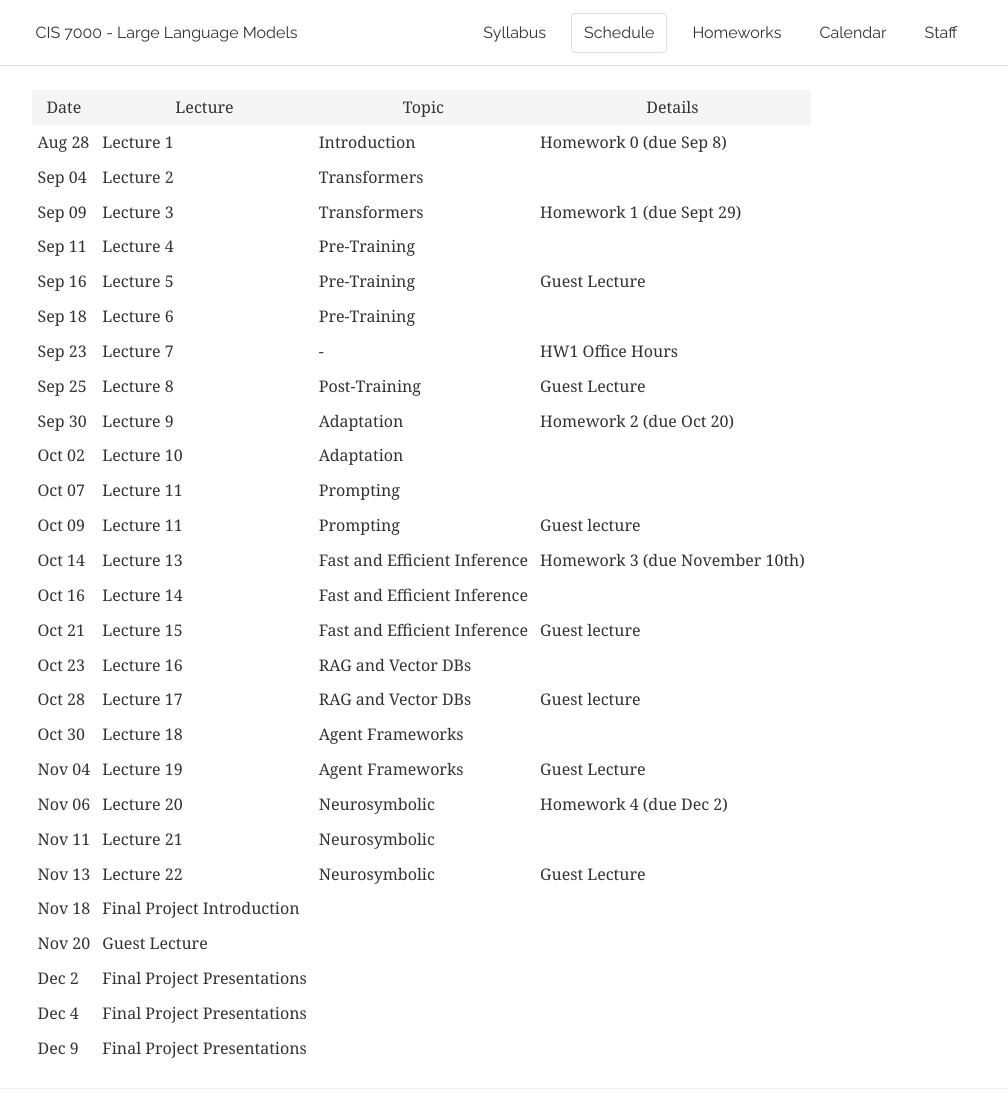
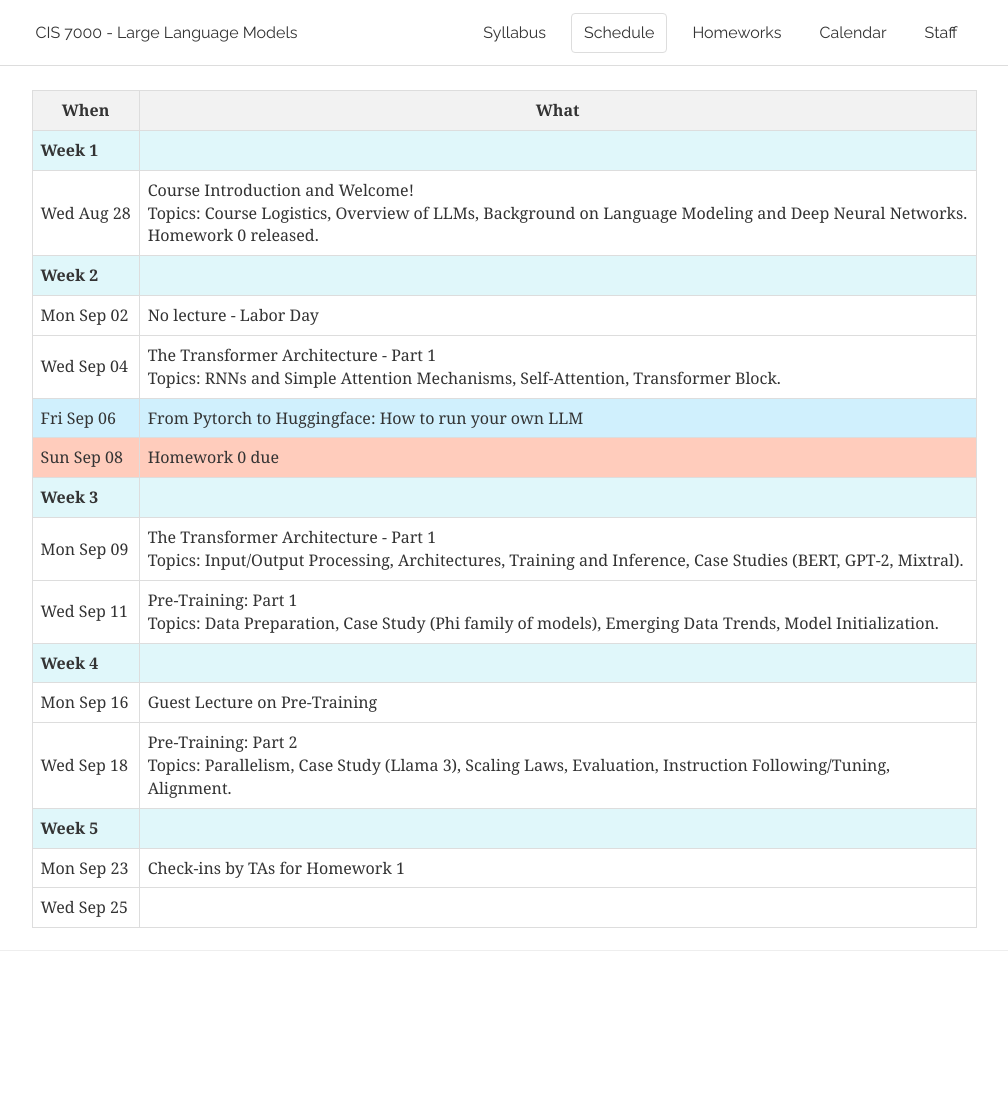
Before and after one commit to llm-class/llm-class.github.io, a Jekyll site: the page built from schedule.html, in a window 1280 px wide and 1111 px high. Shown: the whole window, without its empty margins (136-1144 px from the left). Built offline with Jekyll 4.4.1, drawn with Linux system fonts in a browser that asks for light colours; nearby versions of some CDN libraries.

Commit message:
wip schedule

```diff
--- a/_data/lectures.yml
+++ b/_data/lectures.yml
@@ -1,61 +1,47 @@
-# id
-# title
-# video
-# length
-# pdf
-# pptx
-
-- id: "1"
-  title: "Introduction to Software Analysis"
-  video: "https://www.youtube.com/watch?v=H7eYLDNcucI"
-  length: "19:36"
-
-- id: "2"
-  title: "Introduction to Software Testing"
-  video: "https://www.youtube.com/watch?v=RU-LVra69ng"
-  length: "33:17"
-
-- id: "3"
-  title: "Random Testing"
-  video: "https://www.youtube.com/watch?v=Uo0GpFWWaz8"
-  length: "35:28"
-
-- id: "4"
-  title: "Automated Test Generation"
-  video: "https://www.youtube.com/watch?v=vefaUOUC1Ec"
-  length: "45:52"
-
-- id: "5"
-  title: "Dataflow Analysis"
-  video: "https://www.youtube.com/watch?v=OROXJ9-wUQE"
-  length: "40:00"
-
-- id: "6"
-  title: "Pointer Analysis"
-  video: "https://www.youtube.com/watch?v=AjwUyo8UazM"
-  length: "50:09"
-
-- id: "7"
-  title: "Constraint-Based Analysis"
-  video: "https://www.youtube.com/watch?v=HRO3RkOHe_4"
-  length: "40:53"
-
-- id: "8"
-  title: "Type Systems"
-  video: "https://www.youtube.com/watch?v=dGbRLowf6ys"
-  length: "59:37"
-
-- id: "9"
-  title: "Statistical Debugging"
-  video: "https://www.youtube.com/watch?v=SoYe9Juy7_s"
-  length: "51:45"
-
-- id: "10"
-  title: "Delta Debugging"
-  video: "https://www.youtube.com/watch?v=SEdUppkCmtM"
-  length: "35:51"
-
-- id: "11"
-  title: "Dynamic Symbolic Execution"
-  video: "https://www.youtube.com/watch?v=QrtGOrSrVPQ"
-  length: "46:47"
+- week: "Week 1"
+  items:
+    - date: "Wed Aug 28"
+      topic: "Course Introduction and Welcome!"
+      details: "Topics: Course Logistics, Overview of LLMs, Background on Language Modeling and Deep Neural Networks. <br> Homework 0 released."
+      class: "lecture"
+- week: "Week 2"
+  items:
+    - date: "Mon Sep 02"
+      topic: "No lecture - Labor Day"
+      class: "lecture"
+    - date: "Wed Sep 04"
+      topic: "The Transformer Architecture - Part 1"
+      details: "Topics: RNNs and Simple Attention Mechanisms, Self-Attention, Transformer Block."
+      class: "lecture"
+    - date: "Fri Sep 06"
+      topic: "From Pytorch to Huggingface: How to run your own LLM"
+      class: "recitation"
+    - date: "Sun Sep 08"
+      topic: "Homework 0 due"
+      class: "work_due"
+- week: "Week 3"
+  items:
+    - date: "Mon Sep 09"
+      topic: "The Transformer Architecture - Part 1"
+      details: "Topics: Input/Output Processing, Architectures, Training and Inference, Case Studies (BERT, GPT-2, Mixtral)."
+      class: "lecture"
+    - date: "Wed Sep 11"
+      topic: "Pre-Training: Part 1"
+      details: "Topics: Data Preparation, Case Study (Phi family of models), Emerging Data Trends, Model Initialization."
+      class: "lecture"
+- week: "Week 4"
+  items:
+    - date: "Mon Sep 16"
+      topic: "Guest Lecture on Pre-Training"
+      class: "guest_lecture"
+    - date: "Wed Sep 18"
+      topic: "Pre-Training: Part 2"
+      details: "Topics: Parallelism, Case Study (Llama 3), Scaling Laws, Evaluation, Instruction Following/Tuning, Alignment."
+      class: "lecture"
+- week: "Week 5"
+  items:
+    - date: "Mon Sep 23"
+      topic: "Check-ins by TAs for Homework 1"
+      class: "lecture"
+    - date: "Wed Sep 25"
+      class: "lecture"
--- a/schedule.html
+++ b/schedule.html
@@ -2,183 +2,81 @@
 layout: default
 ---
 
+<style>
+.nowrap {
+  white-space: nowrap;
+}
+
+table {
+  width: 100%;
+  border-collapse: collapse;
+}
+
+th, td {
+  border: 1px solid #ddd;
+  padding: 8px;
+}
+
+th {
+  background-color: #f2f2f2;
+  font-weight: bold;
+}
+
+.week {
+  background-color: #e0f7fa; /* Light Cyan for week */
+}
+
+
+.lecture {
+  background-color: #ffffff; /* White for lectures */
+}
+
+.recitation {
+  background-color: #d0f0fd; /* Light Blue for recitations */
+}
+
+
+.work_released {
+  background-color: #fff9c4; /* Light Yellow for work released */
+}
+
+.work_due {
+  background-color: #ffccbc; /* Light Coral for work due */
+}
+
+.guest_lecture {
+  background-color: #ffffff; /* White for guest lectures */
+}
+
+.holiday {
+  background-color: #f8bbd0; /* Light Pink for holidays */
+}
+</style>
+
 <table>
   <thead>
     <tr>
-      <th>Date</th>
-      <th>Lecture</th>
-      <th>Topic</th>
-      <th>Details</th>
+      <th><b>When</b></th>
+      <th><b>What</b></th>
     </tr>
   </thead>
   <tbody>
-    <tr>
-      <td>Aug 28</td>
-      <td>Lecture 1</td>
-      <td>Introduction</td>
-      <td>Homework 0 (due Sep 8)</td>
-    </tr>
-    <tr>
-      <td>Sep 04</td>
-      <td>Lecture 2</td>
-      <td>Transformers</td>
-      <td></td>
-    </tr>
-    <tr>
-      <td>Sep 09</td>
-      <td>Lecture 3</td>
-      <td>Transformers</td>
-      <td>Homework 1 (due Sept 29)</td>
-    </tr>
-    <!-- <tr>
-      <td>Sep 06</td>
-      <td>Recitation 1</td>
-      <td>Transformers</td>
-      <td>Homework 1 (due Sept 29)</td>
-    </tr> -->
-    <tr>
-      <td>Sep 11</td>
-      <td>Lecture 4</td>
-      <td>Pre-Training</td>
-      <td></td>
-    </tr>
-    <tr>
-      <td>Sep 16</td>
-      <td>Lecture 5</td>
-      <td>Pre-Training</td>
-      <td>Guest Lecture</td>
-    </tr>
-    <tr>
-      <td>Sep 18</td>
-      <td>Lecture 6</td>
-      <td>Pre-Training</td>
-      <td></td>
-    </tr>
-    <tr>
-      <td>Sep 23</td>
-      <td>Lecture 7</td>
-      <td>-</td>
-      <td>HW1 Office Hours</td>
-    </tr>
-    <tr>
-      <td>Sep 25</td>
-      <td>Lecture 8</td>
-      <td>Post-Training</td>
-      <td>Guest Lecture</td>
-    </tr>
-    <tr>
-      <td>Sep 30</td>
-      <td>Lecture 9</td>
-      <td>Adaptation</td>
-      <td>Homework 2 (due Oct 20)</td>
-    </tr>
-    <tr>
-      <td>Oct 02</td>
-      <td>Lecture 10</td>
-      <td>Adaptation</td>
-      <td></td>
-    </tr>
-    <tr>
-      <td>Oct 07</td>
-      <td>Lecture 11</td>
-      <td>Prompting</td>
-      <td></td>
-    </tr>
-    <tr>
-      <td>Oct 09</td>
-      <td>Lecture 11</td>
-      <td>Prompting</td>
-      <td>Guest lecture</td>
-    </tr>
-    <tr>
-      <td>Oct 14</td>
-      <td>Lecture 13</td>
-      <td>Fast and Efficient Inference</td>
-      <td>Homework 3 (due November 10th)</td>
-    </tr>
-    <tr>
-      <td>Oct 16</td>
-      <td>Lecture 14</td>
-      <td>Fast and Efficient Inference</td>
-      <td></td>
-    </tr>
-    <tr>
-      <td>Oct 21</td>
-      <td>Lecture 15</td>
-      <td>Fast and Efficient Inference</td>
-      <td>Guest lecture</td>
-    </tr>
-    <tr>
-      <td>Oct 23</td>
-      <td>Lecture 16</td>
-      <td>RAG and Vector DBs</td>
-      <td></td>
-    </tr>
-    <tr>
-      <td>Oct 28</td>
-      <td>Lecture 17</td>
-      <td>RAG and Vector DBs</td>
-      <td>Guest lecture</td>
-    </tr>
-    <tr>
-      <td>Oct 30</td>
-      <td>Lecture 18</td>
-      <td>Agent Frameworks</td>
-      <td></td>
-    </tr>
-    <tr>
-      <td>Nov 04</td>
-      <td>Lecture 19</td>
-      <td>Agent Frameworks</td>
-      <td>Guest Lecture</td>
-    </tr>
-    <tr>
-      <td>Nov 06</td>
-      <td>Lecture 20</td>
-      <td>Neurosymbolic</td>
-      <td>Homework 4 (due Dec 2)</td>
-    </tr>
-    <tr>
-      <td>Nov 11</td>
-      <td>Lecture 21</td>
-      <td>Neurosymbolic</td>
-      <td></td>
-    </tr>
-    <tr>
-      <td>Nov 13</td>
-      <td>Lecture 22</td>
-      <td>Neurosymbolic</td>
-      <td>Guest Lecture</td>
-    </tr>
-    <tr>
-      <td>Nov 18</td>
-      <td>Final Project Introduction</td>
-      <td></td>
-      <td></td>
-    </tr>
-      <tr>
-      <td>Nov 20</td>
-      <td>Guest Lecture</td>
-      <td></td>
-      <td></td>
+    {% for week in site.data.lectures %}
+      <tr class="week">
+        <td><b>{{ week.week }}</b></td>
+        <td></td>
       </tr>
-<tr>
-  <td>Dec 2</td>
-  <td>Final Project Presentations</td>
-  <td></td>
-  <td></td>
-  </tr>
-<tr>
-  <td>Dec 4</td>
-  <td>Final Project Presentations</td>
-  <td></td>
-  <td></td>
-  </tr>
-<tr>
-  <td>Dec 9</td>
-  <td>Final Project Presentations</td>
-  <td></td>
-  <td></td>
-</tr>
+      {% for item in week.items %}
+      <tr class="{{ item.class }}">
+          <td class="nowrap">{{ item.date }}</td>
+          <td>{{ item.topic }}
+          {% if item.details %}
+              <br>
+              {{ item.details }}
+          {% endif %}
+          </td>
+      </tr>
+      {% endfor %}
+    {% endfor %}
   </tbody>
 </table>
```
